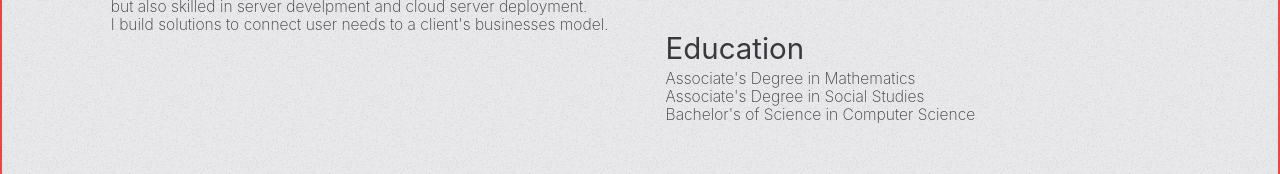
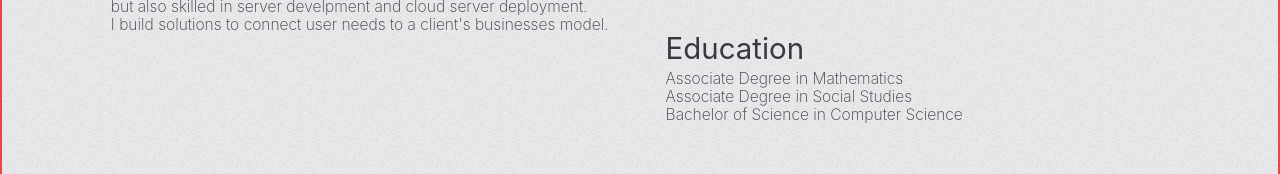
Before and after one commit to patva0715/26_Portfolio_V3, a Next.js app: page /about in a window 1280 px wide. Shown: the part 277-451 px from the top of the page. Built offline with nearby package versions, Linux system fonts and the light colour scheme.

Commit message:
fix apostrophe errors

```diff
--- a/pages/about.js
+++ b/pages/about.js
@@ -54,7 +54,7 @@ const About = () => {
                             <Text>but also skilled in server develpment and cloud server deployment.</Text>
                         </Animated>
                         <Animated show={onPageActive}>
-                            <Text>I build solutions to connect user needs to a client's businesses model.  </Text>
+                            <Text>{"I build solutions to connect user needs to a client's businesses model."}</Text>
                         </Animated>
                     </article>
                     <article className='flex-1 basis-[300px] pt-[25vw] lg:pt-[17vw] pl-[2vw]'>
@@ -65,17 +65,17 @@ const About = () => {
                         </Animated>
                         <Animated show={onPageActive}>
                             <Text>
-                                Associate's Degree in Mathematics
+                                Associate Degree in Mathematics
                             </Text>
                         </Animated>
                         <Animated show={onPageActive}>
                             <Text>
-                                Associate's Degree in Social Studies
+                                Associate Degree in Social Studies
                             </Text>
                         </Animated>
                         <Animated show={onPageActive}>
                             <Text>
-                                Bachelor's of Science in Computer Science
+                                Bachelor of Science in Computer Science
                             </Text>
                         </Animated>
                     </article>
```
